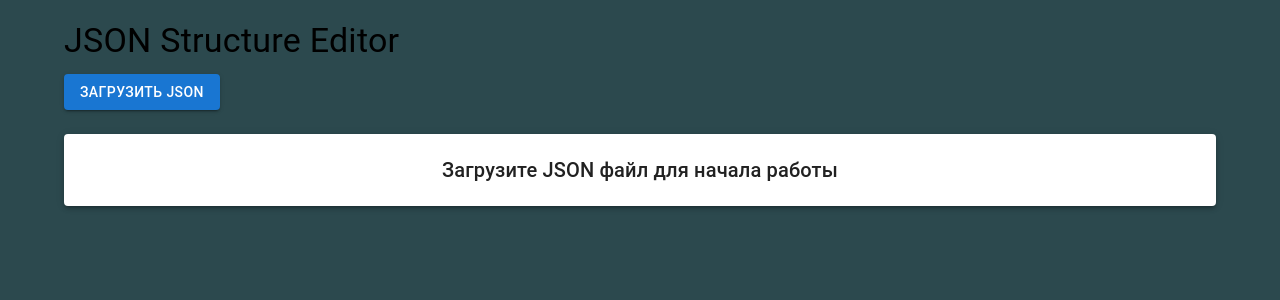
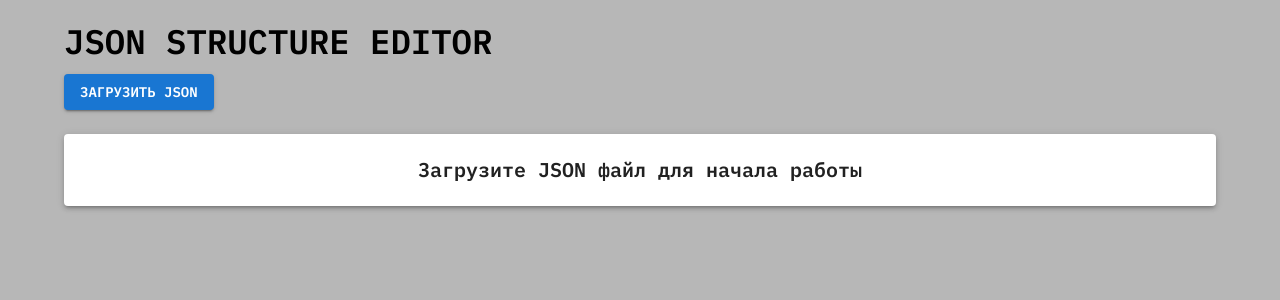
Before and after one commit to fraqbit/json-structure-editor, a React (Create React App) app: page / in a window 1280 px wide. Shown: the top 300 px of the page. Built offline with nearby package versions, Linux system fonts and the light colour scheme.

Commit message:
style: add custom font

```diff
--- a/src/App.tsx
+++ b/src/App.tsx
@@ -557,8 +557,8 @@ const App = () => {
         />
       )}
       <Box sx={{ marginBottom: 3 }}>
-        <Typography variant="h4" component="h1" gutterBottom>
-          JSON Structure Editor
+        <Typography variant="h4" component="h1" gutterBottom style={{ fontFamily: 'IBM Plex Mono', fontWeight: 500 }}>
+          JSON STRUCTURE EDITOR
         </Typography>
 
         <input
@@ -569,7 +569,7 @@ const App = () => {
           id="upload-json"
         />
         <label htmlFor="upload-json">
-          <Button variant="contained" component="span">
+          <Button variant="contained" component="span" style={{ fontFamily: 'IBM Plex Mono', fontWeight: 500 }}>
             Загрузить JSON
           </Button>
         </label>
@@ -579,7 +579,7 @@ const App = () => {
             variant="contained"
             color="primary"
             onClick={handleDownload}
-            style={{ marginLeft: 10 }}
+            style={{ marginLeft: 10, fontFamily: 'IBM Plex Mono', fontWeight: 500 }}
           >
             Выгрузить JSON
           </Button>
@@ -588,7 +588,7 @@ const App = () => {
 
       {!structuredData && !loading && (
         <Paper elevation={3} style={{ padding: 20, textAlign: "center" }}>
-          <Typography variant="h6">
+          <Typography variant="h6" style={{ fontFamily: 'IBM Plex Mono', fontWeight: 500 }}>
             Загрузите JSON файл для начала работы
           </Typography>
         </Paper>
@@ -601,18 +601,21 @@ const App = () => {
             onClick={() =>
               setCreationDialog({ open: true, type: "marketplace" })
             }
+            style={{ fontFamily: 'IBM Plex Mono', fontWeight: 500 }}
           >
             + Маркетплейс
           </Button>
           <Button
             variant="outlined"
             onClick={() => setCreationDialog({ open: true, type: "group" })}
+            style={{ fontFamily: 'IBM Plex Mono', fontWeight: 500 }}
           >
             + Группа
           </Button>
           <Button
             variant="outlined"
             onClick={() => setCreationDialog({ open: true, type: "widget" })}
+            style={{ fontFamily: 'IBM Plex Mono', fontWeight: 500 }}
           >
             + Виджет
           </Button>
--- a/src/FilterPanel.tsx
+++ b/src/FilterPanel.tsx
@@ -67,6 +67,7 @@ const FilterPanel: React.FC<FilterPanelProps> = ({
           placeholder="Поиск по code..."
           value={searchTerm}
           onChange={(e) => onSearchChange(e.target.value)}
+          style={{ fontFamily: 'IBM Plex Mono', fontWeight: 500 }}
         />
       </Box>
 
@@ -75,7 +76,7 @@ const FilterPanel: React.FC<FilterPanelProps> = ({
       {/* Активные фильтры */}
       <Box sx={{ display: "flex", alignItems: "center", mb: 2 }}>
         <FilterListIcon sx={{ mr: 1, color: "action.active" }} />
-        <Typography variant="subtitle2">Фильтры:</Typography>
+        <Typography variant="subtitle2" style={{ fontFamily: 'IBM Plex Mono', fontWeight: 500 }}>Фильтры:</Typography>
         <Box sx={{ ml: 1, display: "flex", flexWrap: "wrap", gap: 1 }}>
           {Object.entries(filters).map(([key, values]) => {
             if (values.length === 0) return null;
@@ -85,6 +86,7 @@ const FilterPanel: React.FC<FilterPanelProps> = ({
                 key={key}
                 label={`${field}: ${values.join(", ")}`}
                 onDelete={() => onFilterChange(key, [])}
+                style={{ fontFamily: 'IBM Plex Mono', fontWeight: 500 }}
               />
             );
           })}
--- a/src/index.css
+++ b/src/index.css
@@ -2,7 +2,11 @@ body {
   font-family: Arial, sans-serif;
   margin: 0;
   padding: 0;
-  background-color: #2c494e;
+  background-color: #b7b7b7;
+}
+
+h1, h2, h3, h4, h5, h6, a, p, span {
+  font-family: 'IBM Plex Mono';
 }
 
 .header {
@@ -54,3 +58,8 @@ body {
   color: white;
   font-size: 2em;
 }
+
+@font-face {
+  font-family: 'IBM Plex Mono';
+  src: local('IBM Plex Mono'), url('/public/fonts/IBMPlexMono-SemiBold.ttf') format('truetype');
+}
--- a/src/index.tsx
+++ b/src/index.tsx
@@ -3,13 +3,22 @@ import ReactDOM from 'react-dom/client';
 import './index.css';
 import App from './App';
 import reportWebVitals from './reportWebVitals';
+import { createTheme, ThemeProvider } from '@mui/material/styles';
+
+const theme = createTheme({
+  typography: {
+    fontFamily: ['IBM Plex Mono'].join(','),
+  },
+});
 
 const root = ReactDOM.createRoot(
   document.getElementById('root') as HTMLElement
 );
 root.render(
   <React.StrictMode>
+    <ThemeProvider theme={theme}>
     <App />
+    </ThemeProvider>
   </React.StrictMode>
 );
 
```
Also changed, not shown: public/fonts/IBMPlexMono-Medium.ttf (added), public/fonts/IBMPlexMono-SemiBold.ttf (added).
